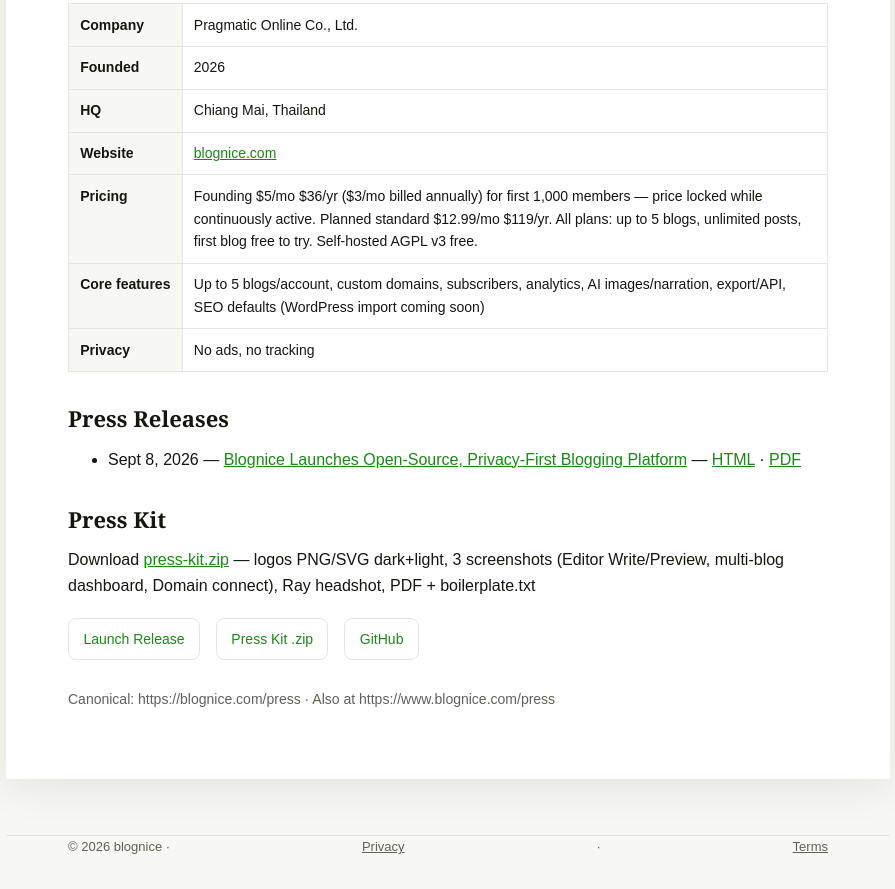
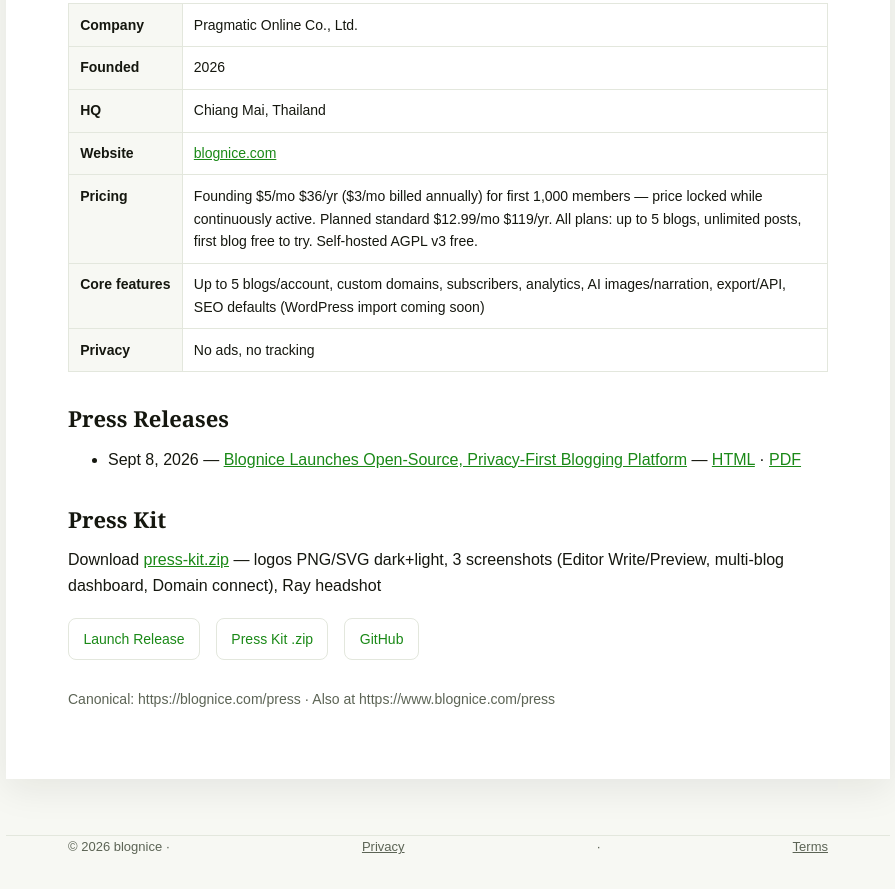
Before and after one commit to pragmaticonline/blognice, a website: page press.html in a window 1280 px wide. Shown: the part 682-1571 px from the top of the page, without its empty margins (192-1087 px from the left). Drawn offline with Linux system fonts and the light colour scheme.

Commit message:
fix: press kit description remove boilerplate.txt mention (zip is assets-only)

```diff
--- a/press.html
+++ b/press.html
@@ -31,7 +31,7 @@
 </ul>
 
 <h2>Press Kit</h2>
-<p>Download <a href="/press-kit.zip">press-kit.zip</a> — logos PNG/SVG dark+light, 3 screenshots (Editor Write/Preview, multi-blog dashboard, Domain connect), Ray headshot, PDF + boilerplate.txt</p>
+<p>Download <a href="/press-kit.zip">press-kit.zip</a> — logos PNG/SVG dark+light, 3 screenshots (Editor Write/Preview, multi-blog dashboard, Domain connect), Ray headshot</p>
 
 <div class="links">
 <a href="/press/2026-09-blognice-launch">Launch Release</a>
```
